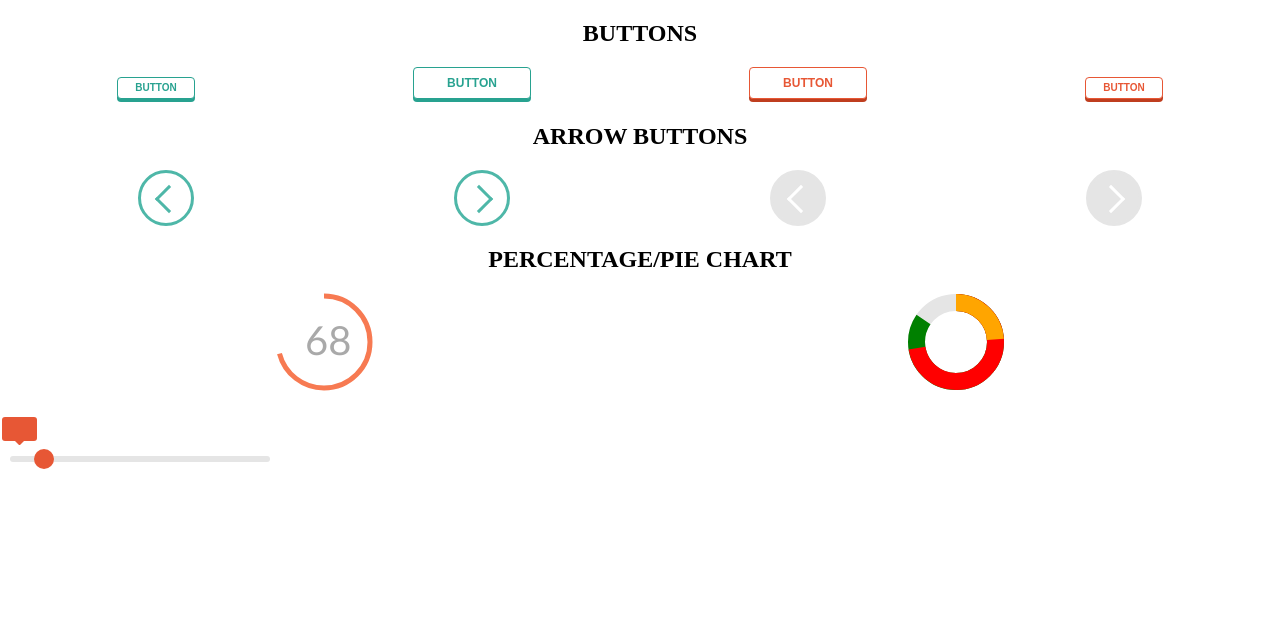
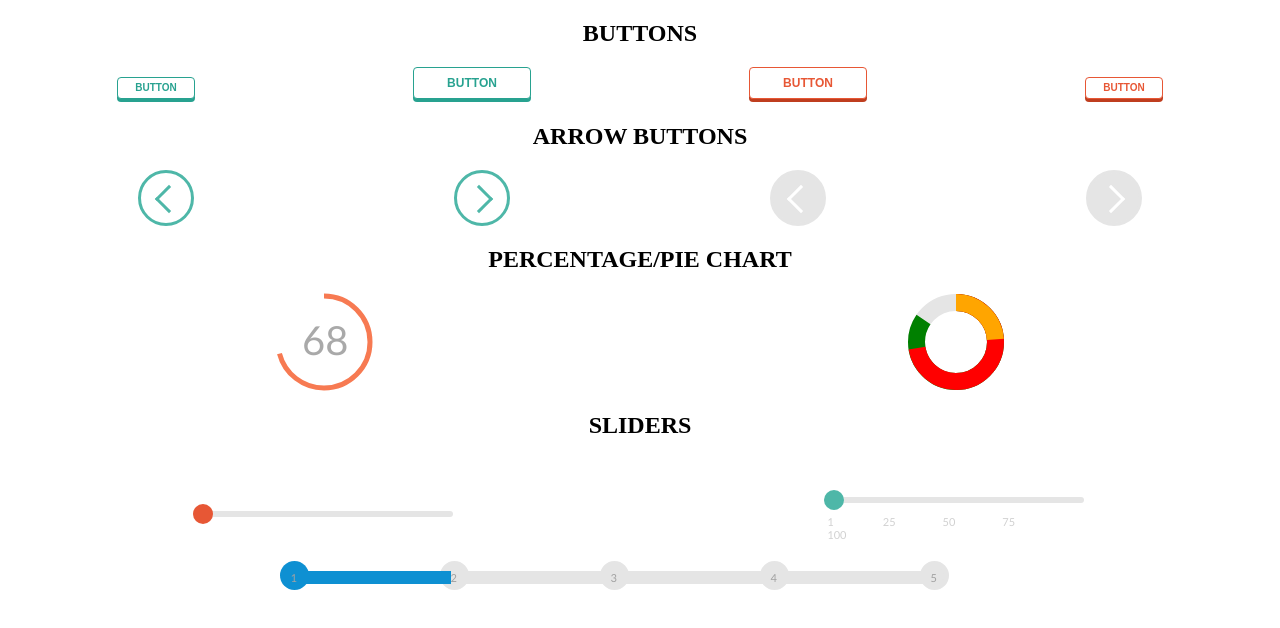
Before and after one commit to mojojoss/second_layout, a website: page index.html in a window 1280 px wide. Drawn offline with nearby package versions, Linux system fonts and the light colour scheme.

Commit message:
sliders-complete

```diff
--- a/index.html
+++ b/index.html
@@ -4,8 +4,10 @@
 <head>
 	<meta charset="utf-8">
 	<title>Layout</title>
+	<script src="https://ajax.googleapis.com/ajax/libs/jquery/3.2.1/jquery.min.js"></script>
 	<link href="style.css" rel="stylesheet">
 	<link href='http://fonts.googleapis.com/css?family=Lato:400,700' rel='stylesheet' type='text/css'>
+
 
 </head>
 
@@ -34,35 +36,52 @@
 	</div>
 
 
-	<h2 style="text-align: center">PERCENTAGE/PIE CHART</h2>
-	<div style="display: flex; justify-content: space-around; align-items: flex-end;">
+	<h2 style="text-align: center; ">PERCENTAGE/PIE CHART</h2>
+	<div style="display: flex; justify-content: space-around; align-items: flex-end; ">
 
 		<svg class="_percentage _percentage_animation" id="percentage1" width="100" height="100">
         <circle cx="50" cy="50" r="46" fill="none" stroke="#f77a52" stroke-width="5px" />
-        <text id="percentage_text1"  class="_percentage_text" data-percent="68" transform="rotate(90)" x ="31" y = "-37"></text>
+        <text id="percentage_text1"  class="_percentage_text" data-percent="68" transform="rotate(90)" x ="28" y = "-37"></text>
     </svg>
 
 
 		<svg id="pie_svg" class="_pie-chart _pie-chart_animation" width="100" height="100">
         <circle cx="50" cy="50" r="39.5" fill="none" stroke="rgb(229,229,229)" stroke-width="17px" />
     </svg>
+	</div>
 
-	</div>
-	<div></div>
-	<div class="line">
-		<div class="dot"></div>
-	</div>
-	<div class="dot"></div>
+	<h2 style="text-align: center; ">SLIDERS</h2>
+	<div style="display: flex; justify-content: space-around; align-items: flex-end; padding-top: 30px;">
+		<div class="_slider-orange-box">
+			<div class="_slider-orange-cloud"></div>
+			<div class="_slider-orange-cloud-triangle"></div>
+			<span class="_slider-orange-value">1</span>
+			<input class="_slider-orange" type="range" value="1" min="1" max="100" step="1">
+		</div>
+
+		<div>
+			<input class="_slider-aqua" type="range" value="1" min="1" max="100" step="1" style="s" data-thumb_position="50%">
+			<div class="_slider-aqua-text"><span>1</span> <span>25</span><span>50</span><span>75</span> <span>100</span></div>
+		</div>
+		</div>
+
+
+	<div class="progress">
+  <ul>
+    <li class="complete">1</li>
+    <li>2</li>
+    <li>3</li>
+    <li>4</li>
+    <li>5</li>
+  </ul>
+</div>
 
 
 
-	<div class="slider-box">
-		<div class="slider-cloud"></div>
-		<div class="slider-cloud-triangle"></div>
-		<input class="slider more-pseudo" type="range" value="10" min="0" max="100" step="1">
-	</div>
 
-	<script type="text/javascript" src="https://ajax.googleapis.com/ajax/libs/jquery/1/jquery.min.js"></script>
+
+
+
 	<script src="js.js"></script>
 	<script src="build/app.bundle.js"></script>
 </body>
--- a/main/__button/_button_color-aqua/_button_color-aqua.css
+++ b/main/__button/_button_color-aqua/_button_color-aqua.css
@@ -4,7 +4,7 @@
 	box-shadow: 0 3px rgb(40, 162, 144);
 	outline: none;
 	border: 1px solid rgb(40, 162, 144);
-	transition-duration: .4s;
+	transition-duration: .2s;
 }
 ._button_color-aqua:active{
 	transform: translate(0, 3px);
@@ -14,5 +14,5 @@
 	background: rgb(78, 183, 168);
 	color: white;
 	border: none;
-	transition: all .4s ease;
+	transition: all .2s ease;
 }
--- a/main/__button/_button_color-red/_button_color-red.css
+++ b/main/__button/_button_color-red/_button_color-red.css
@@ -4,7 +4,7 @@
 	box-shadow: 0 3px rgb(191, 62, 31);
 	outline: none;
 	border: 1px solid rgb(231, 87, 53);
-	transition-duration: .4s;
+	transition-duration: .2s;
 }
 
 ._button_color-red:active {
@@ -15,5 +15,5 @@
 	background: rgb(231, 87, 53);
 	color: white;
 	border: none;
-	transition: all .4s ease;
+	transition: all .2s ease;
 }
--- /dev/null
+++ b/main/__slider-aqua/_slider-aqua.css
@@ -0,0 +1,63 @@
+._slider-aqua {
+    -webkit-appearance: none;
+    height: 6px;
+    outline: none;
+	width: 260px;
+	margin-bottom: 12px;
+
+
+}
+
+._slider-aqua::-webkit-slider-thumb {
+    -webkit-appearance: none;
+    appearance: none;
+    width: 20px;
+    height: 20px;
+    background: rgb(78,183,168);
+    cursor: pointer;
+	border-radius:50%;
+	margin-top: -7px;
+
+}
+
+._slider-aqua::-webkit-slider-runnable-track {
+    height: 6px;
+    background: rgb(229,229,229);
+    cursor: pointer;
+	border-radius:3px;
+	width: 100%;
+}
+
+._slider-aqua::-moz-range-thumb {
+    -webkit-appearance: none;
+    appearance: none;
+	margin: 0;
+    width: 20px;
+    height: 20px;
+    background: rgb(78,183,168);
+    cursor: pointer;
+	border-radius:50%;
+	margin-top: -7px;
+
+}
+
+._slider-aqua::-moz-range-track {
+    height: 6px;
+    background: rgb(229,229,229);
+    cursor: pointer;
+	border-radius:3px;
+	width: 100%;
+}
+._slider-aqua-text{
+	width: 260px;
+	margin: 0;
+	color: rgb(209,209,209);
+	font-family: 'Lato', sans-serif;
+	font-size: 11px;
+	padding-left: 5px;
+
+
+}
+._slider-aqua-text span{
+	padding-right: 47px;
+}
--- /dev/null
+++ b/main/__slider-aqua/_slider-aqua.js
@@ -0,0 +1,8 @@
+$('._slider-aqua').on('input', function(){
+
+var slider_aqua_position = $('._slider-aqua').val();
+
+	$('<style>._slider-aqua::-webkit-slider-runnable-track{background:linear-gradient(to right, rgb(78,183,168) ' + slider_aqua_position + '%, rgb(229,229,229) ' + slider_aqua_position + '%);}</style> <style>._slider-aqua::-moz-range-track{background:linear-gradient(to right, rgb(78,183,168) ' + slider_aqua_position + '%, rgb(229,229,229) ' + slider_aqua_position + '%);}</style>').appendTo('head');
+
+
+})
--- /dev/null
+++ b/main/__slider-orange/_slider-orange.css
@@ -0,0 +1,105 @@
+
+._slider-orange-box{
+	width: 260px;
+	height: 30px;
+}
+._slider-orange-box:hover ._slider-orange-value{
+	opacity: 1;
+	transition-duration: 1s;
+}
+._slider-orange-box:hover ._slider-orange-cloud{
+	opacity: 1;
+	transition-duration: 1s;
+}
+._slider-orange-box:hover ._slider-orange-cloud-triangle{
+	opacity: 1;
+	transition-duration: 1s;
+}
+
+._slider-orange {
+    -webkit-appearance: none;
+	position: relative;
+    height: 25px;
+    outline: none;
+	width: 260px;
+	margin: 0;
+	top: -80px;
+}
+
+._slider-orange::-webkit-slider-thumb {
+    -webkit-appearance: none;
+    appearance: none;
+    width: 20px;
+    height: 20px;
+    background: rgb(231,87,53);
+    cursor: pointer;
+	border-radius:50%;
+	margin-top: -7px;
+
+}
+
+._slider-orange::-webkit-slider-runnable-track {
+    height: 6px;
+    background: rgb(229,229,229);
+    cursor: pointer;
+	border-radius:3px;
+	width: 100%;
+}
+
+._slider-orange::-moz-range-thumb {
+    -webkit-appearance: none;
+    appearance: none;
+	margin: 0;
+    width: 20px;
+    height: 20px;
+    background: rgb(231,87,53);
+    cursor: pointer;
+	border-radius:50%;
+	margin-top: -7px;
+
+}
+
+._slider-orange::-moz-range-track {
+    height: 6px;
+    background: rgb(229,229,229);
+    cursor: pointer;
+	border-radius:3px;
+	width: 100%;
+}
+
+._slider-orange-cloud{
+	display: block;
+	width: 35px;
+	height: 24px;
+	background-color: rgb(231,87,53);
+	position: relative;
+	top: -39px;
+	left: -6px;
+	border-radius: 3px;
+	opacity: 0;
+	transition: opacity 1s ease;
+}
+._slider-orange-cloud-triangle{
+	display: block;
+	width: 1px;
+	height: 0px;
+	border:4px solid transparent;
+	border-top: 4px solid rgb(231,87,53);
+	top: -39px;
+	left: 7px;
+	position: relative;
+	margin-bottom: 20px;
+	opacity: 0;
+	transition: opacity 1s ease;
+}
+._slider-orange-value{
+	display: block;
+	position: relative;
+	top: -87px;
+	left: 1px;
+	color: white;
+	width: 20px;
+	text-align: center;
+	opacity: 0;
+	transition: opacity 1s ease;
+}
--- /dev/null
+++ b/main/__slider-orange/_slider-orange.js
@@ -0,0 +1,7 @@
+$('._slider-orange').on('input', function(){
+	var x = $('._slider-orange').val();
+	$('._slider-orange-cloud').css('left', (x*2.42)-8+'px');
+	$('._slider-orange-cloud-triangle').css('left', (x*2.42)+5+'px');
+	$('._slider-orange-value').css('left', (x*2.42)-1+'px');
+	$('._slider-orange-value').text(x);
+});
--- a/main/main.js
+++ b/main/main.js
@@ -11,3 +11,7 @@ import './__percentage/_percentage.css';
 import './__percentage/_percentage.js';
 import './__pie-chart/_pie-chart.css';
 import './__pie-chart/_pie-chart.js';
+import './__slider-orange/_slider-orange.css';
+import './__slider-orange/_slider-orange.js';
+import './__slider-aqua/_slider-aqua.css';
+import './__slider-aqua/_slider-aqua.js';
--- a/package.json
+++ b/package.json
@@ -9,7 +9,9 @@
   "author": "",
   "license": "ISC",
   "dependencies": {
+    "component-webpack-plugin": "^0.2.1",
     "css-loader": "^0.28.7",
+    "jquery": "^3.2.1",
     "style-loader": "^0.19.0"
   },
   "devDependencies": {
--- a/style.css
+++ b/style.css
@@ -1,53 +1,61 @@
-.slider-box{
+.progress {
+	width: 100%;
+	max-width: 800px;
+	margin: 30px auto 0;
+	display: table;
+	position: relative;
+	text-align: center;
+	left: 4%;
 }
+.progress ul {
+	display: table-row;
+}
+.progress ul li {
+	background-color: rgb(229,229,229);
+	display: table-cell;
+	position: relative;
+	line-height: -1px
+	z-index: -3;
+	color: rgb(161,161,161);
+	font-family: 'Lato', sans-serif;
+	font-size: 11px;
+	text-align: left;
+}
+.progress ul li::before {
+	content:'';
+	width: 29px;
+	height: 29px;
+	color: #FFF;
+	line-height: 30px;
+	text-align: center;
+	left: -11px;
+	background-color: rgb(229,229,229);
+	border: solid 5px rgb(229,229,229);
+	position: absolute;
+	display: block;
+	top: -10px;
+	margin-right: auto;
+	margin-left: auto;
+	z-index: -1;
 
-.slider {
-    -webkit-appearance: none;
-    height: 25px;
-    outline: none;
-	width: 260px;
+
+	-webkit-box-sizing: border-box;
+	   -moz-box-sizing: border-box;
+	        box-sizing: border-box;
+
+	-webkit-border-radius: 50%;
+	   -moz-border-radius: 50%;
+	        border-radius: 50%;
 }
-
-.slider:hover {
-    opacity: 1;
+.progress ul li:last-of-type {
+	background-color: transparent;
 }
-
-.slider::-webkit-slider-thumb {
-    -webkit-appearance: none;
-    appearance: none;
-    width: 20px;
-    height: 20px;
-    background: rgb(231,87,53);
-    cursor: pointer;
-	border-radius:50%;
-	margin-top: -7px;
-
+.progress ul li.complete {
+	background-color: #0e90d2; /* Completed Step Bar Color */
+	transition: background-color 0.75s, color 0.5s;
 }
-
-.slider::-webkit-slider-runnable-track {
-    height: 6px;
-    background: rgb(229,229,229);
-    cursor: pointer;
-	border-radius:3px;
-	width: 100%;
+.progress ul li.complete::before {
+	background-color: #0e90d2; /* Completed Step Circle Color */
+	border: 5px solid transparent;
+	transition: background-color 0.75s, color 0.5s;
 }
-.slider-cloud{
-	display: block;
-	width: 35px;
-	height: 24px;
-	background-color: rgb(231,87,53);
-	position: relative;
-	top: 25px;
-	left: -6px;
-	border-radius: 3px;
-}
-.slider-cloud-triangle{
-	display: block;
-	width: 1px;
-	height: 20px;
-	border: 4px solid transparent;
-	border-top: 4px solid rgb(231,87,53);
-	top: 25px;
-	left: 7px;
-	position: relative;
-}
--- a/webpack.config.js
+++ b/webpack.config.js
@@ -14,6 +14,7 @@ module.exports = {
     devServer: {
         contentBase: path.resolve(__dirname, './main')
     },
+
     module: {
         rules: [
             {
@@ -34,5 +35,13 @@ module.exports = {
                 ]
             }
         ]
-    }
+    },
+	plugins: [
+		new webpack.ProvidePlugin({
+			$: 'jquery',
+			jquery: 'jquery'
+		})
+	]
+
+
 };
```
Also changed, not shown: build/app.bundle.js, 1 other file.
